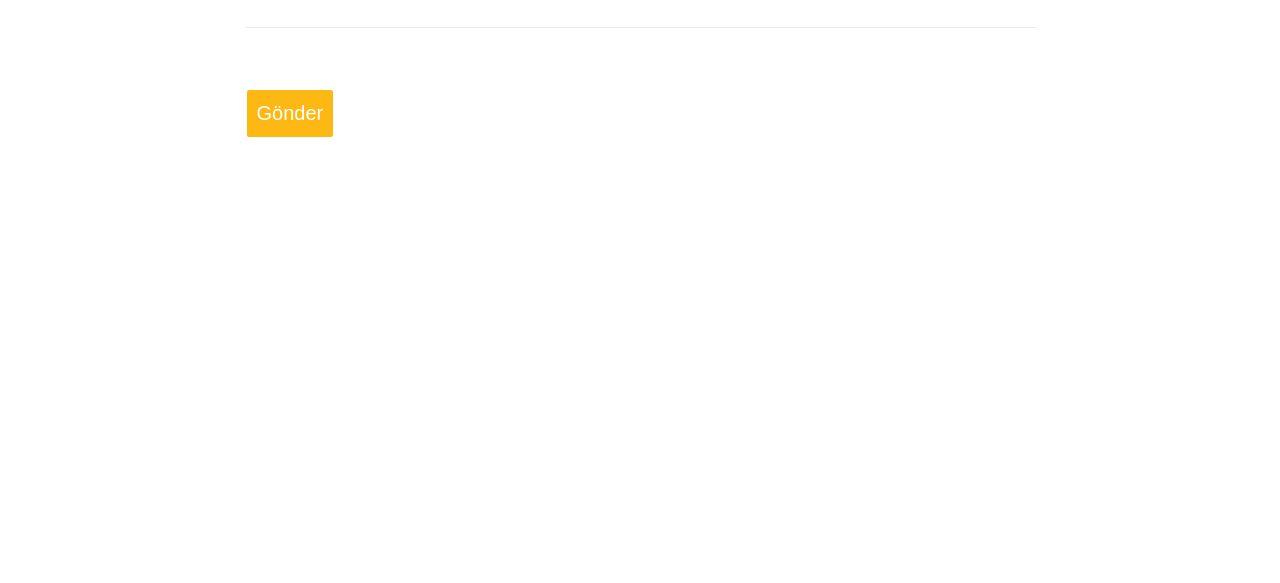
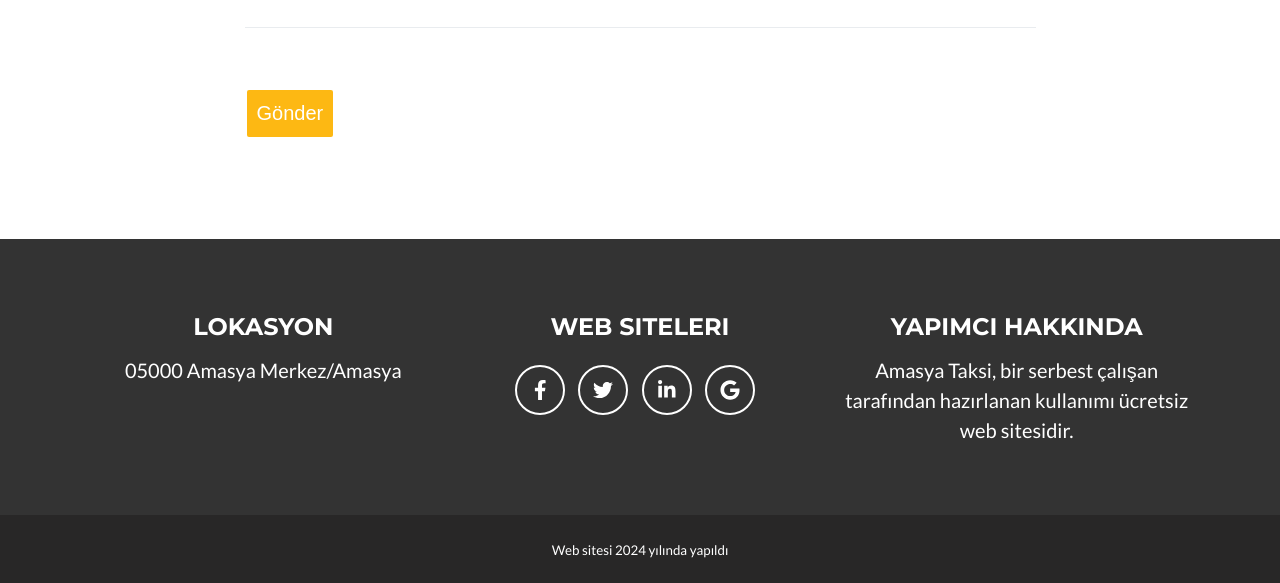
Before and after one commit to CaglayanGorkem/my-taxi-projcet, a PHP site: page / in a window 1280 px wide. Shown: the part 2942-3525 px from the top of the page. Before the commit the page ends 3079 px from the top, so only its background shows below. Run offline with PHP 8.4, Linux system fonts and the light colour scheme.

Commit message:
web sitesinin footer alani ve copyright alani yapildi

```diff
--- a/index.html
+++ b/index.html
@@ -218,5 +218,73 @@
 
     </section>
 
+    <footer>
+        <div class="container clearfix">
+
+            <div class="col">
+                <h4 class="text-uppercase">
+                    Lokasyon
+                </h4>
+                <p>
+                    05000 Amasya Merkez/Amasya
+                </p>
+            </div>
+
+            <div class="col">
+                <h4 class="text-uppercase">
+                    Web siteleri
+                </h4>
+                <ul>
+                    <li>
+                        <a href="https://www.facebook.com" target="_blank">
+                        <button class="wbtn">
+                            <i class="fab fa-facebook-f"></i>
+                        </button>
+                        </a>
+                    </li>
+                    <li>
+                        <a href="https://www.twitter.com" target="_blank">
+                        <button class="wbtn">
+                            <i class="fab fa-twitter"></i>
+                        </button>
+                        </a>
+                    </li>
+                    <li>
+                        <a href="https://tr.linkedin.com" target="_blank">
+                        <button class="wbtn">
+                            <i class="fab fa-linkedin-in"></i>
+                        </button>
+                        </a>
+                    </li>
+                    <li>
+                        <a href="https://www.google.com" target="_blank">
+                        <button class="wbtn">
+                            <i class="fab fa-google"></i>
+                        </button>
+                        </a>
+                    </li>
+                </ul>
+            </div>
+
+            <div class="col">
+                <h4 class="text-uppercase">
+                    yapımcı hakkında
+                </h4>
+                <p>
+                    Amasya Taksi, bir serbest çalışan tarafından hazırlanan kullanımı ücretsiz web sitesidir.
+                </p>
+            </div>
+
+        </div>
+    </footer>
+
+    <div class="copyright">
+        <div class="container">
+            <small>
+                Web sitesi 2024 yılında yapıldı
+            </small>
+        </div>
+    </div>
+
 </body>
 </html>
--- a/style.css
+++ b/style.css
@@ -287,3 +287,58 @@ header h1{
     border-color: #dfa110;
     transition: .5s;
 }
+
+.wbtn{
+    margin-top: 2rem;
+    font-size: 2rem;
+    font-weight: 400;
+    display: inline-block;
+    border: 2px solid #fff;
+    border-radius: .4rem;
+    cursor: pointer;
+    transition: .5s;
+    width: 5rem;
+    height: 5rem;
+    border-radius: 50%;
+    line-height: 2rem;
+    color: #fff;
+    background-color: transparent;
+
+}
+
+.wbtn:hover{
+    background-color: #fff;
+    color:#333;
+}
+
+/*footer*/
+
+footer{
+    padding-top: 6rem;
+    padding-bottom: 6rem;
+    background-color: #333;
+    color: #fff;
+    text-align: center;
+}
+
+footer h4{
+    font-size: 2.4rem;
+}
+
+footer p {
+    font-size: 2rem;
+    margin-top: 1rem;
+}
+
+footer li{
+    display: inline-block;
+    margin-right: 1rem;
+}
+
+.copyright {
+    background-color: #282727;
+    padding-top: 2.2rem;
+    padding-bottom: 2.2rem;
+    color: #fff;
+    text-align: center;
+}
```
